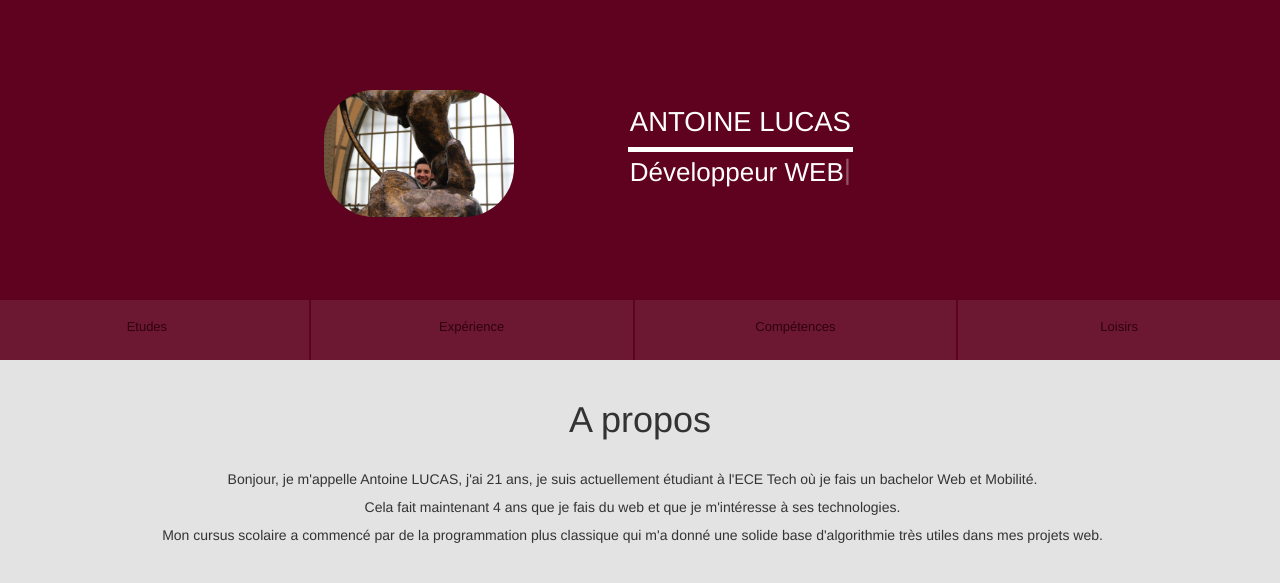
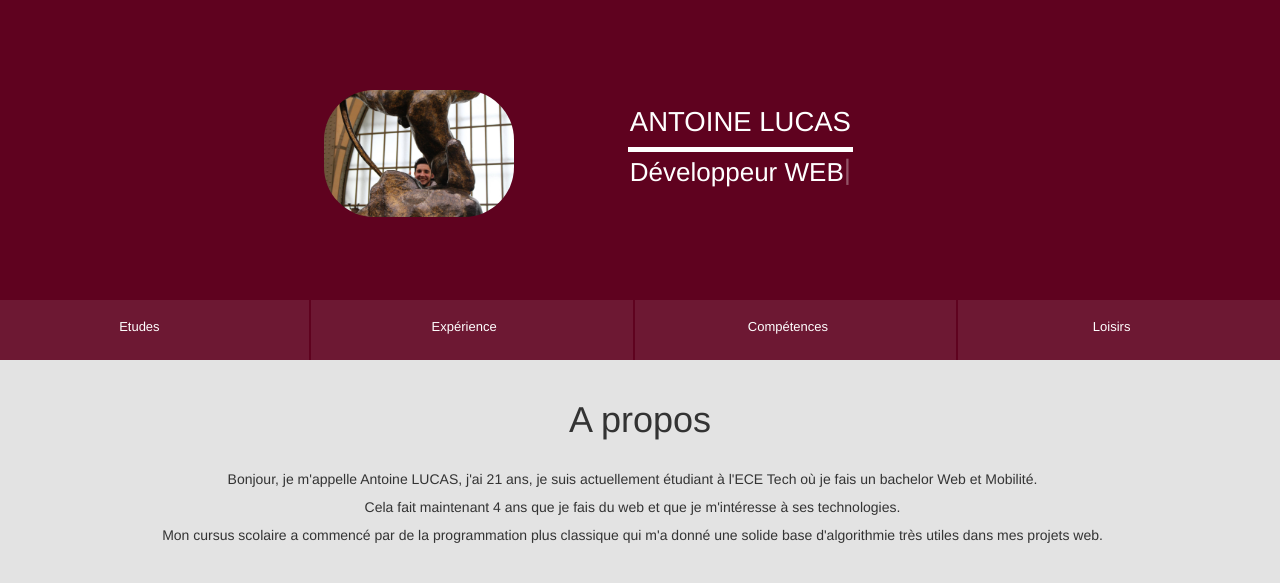
Before and after one commit to Aidenone/Aidenone.github.io, a PHP site: page / in a window 1280 px wide. Shown: the top 583 px of the page. Run offline with PHP 8.4, Linux system fonts and the light colour scheme.

Commit message:
no message

```diff
--- a/index.html
+++ b/index.html
@@ -24,11 +24,11 @@
 		<nav>
 			<div class="container"></div>
 				<div class="row menu">
-					<div class="col col-xs-12 menu-cont"> MENU </div>
-					<div class="col col-xs-12 col-sm-3 nav-elem"><a href="#etudes">Etudes</a></div>
-					<div class="col col-xs-12 col-sm-3 nav-elem"><a href="#experiences">Expérience</a></div>
-					<div class="col col-xs-12 col-sm-3 nav-elem"><a href="#competences">Compétences</a></div>
-					<div class="col col-xs-12 col-sm-3 nav-elem"><a href="#loisirs">Loisirs</a></div>
+					<div class="col col-sm-12 menu-cont"> MENU </div>
+					<div class="col col-sm-12 col-md-3 nav-elem"><a href="#etudes">Etudes</a></div>
+					<div class="col col-sm-12 col-md-3 nav-elem"><a href="#experiences">Expérience</a></div>
+					<div class="col col-sm-12 col-md-3 nav-elem"><a href="#competences">Compétences</a></div>
+					<div class="col col-sm-12 col-md-3 nav-elem"><a href="#loisirs">Loisirs</a></div>
 				</div>
 			</div>
 		</nav>
--- a/test.css
+++ b/test.css
@@ -76,16 +76,16 @@ hr {
 }
 .menu div a{
 	text-decoration: none;
-	color: #2f000f;
+	color: white;
 }
 .menu div:nth-child(3){
-	border-left: solid 2px rgb(95, 2, 31);;
+	border-left: solid 2px rgb(95, 2, 31);
 }
 .menu div:nth-child(4){
-	border-left: solid 2px rgb(95, 2, 31);;
+	border-left: solid 2px rgb(95, 2, 31);
 }
 .menu div:nth-child(5){
-	border-left: solid 2px rgb(95, 2, 31);;
+	border-left: solid 2px rgb(95, 2, 31);
 }
 .menu div:hover{
 	font-size: 18;
@@ -230,25 +230,25 @@ footer{
 	}
 	.menu-cont{
 		display: block;
-		color:#2f000f;
+		color:white;
 	}
 	.nav-elem{
 		display: none;
 	}
 	.menu div:nth-child(2){
-		border-top: solid 2px #6B1B1BCC;
+		border-top: solid 2px rgb(95, 2, 31);
 	}
 	.menu div:nth-child(3){
 		border-left: 0;
-		border-top: solid 2px #6B1B1BCC;
+		border-top: solid 2px rgb(95, 2, 31);
 	}
 	.menu div:nth-child(4){
 		border-left: 0;
-		border-top: solid 2px #6B1B1BCC;
+		border-top: solid 2px rgb(95, 2, 31);
 	}
 	.menu div:nth-child(5){
 		border-left: 0;
-		border-top: solid 2px #6B1B1BCC;
+		border-top: solid 2px rgb(95, 2, 31);
 	}
 	.cat-exp{
 
```
